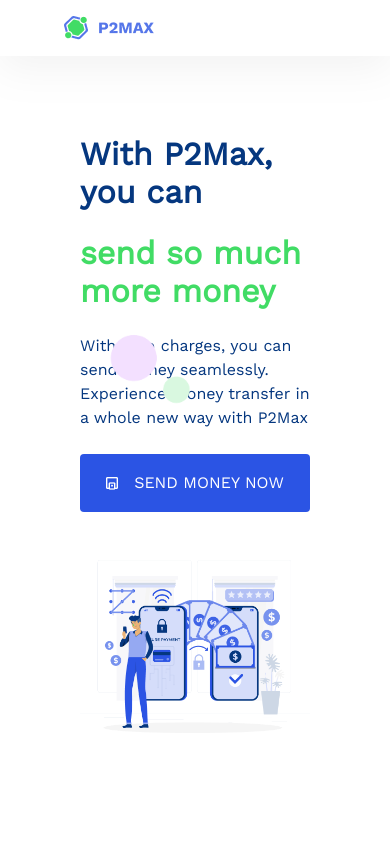
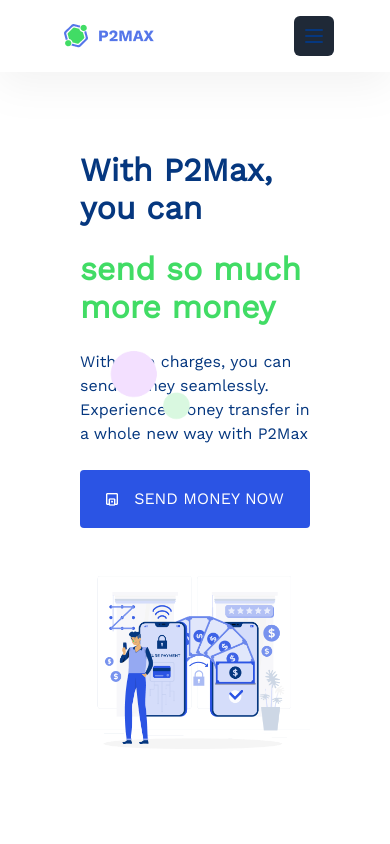
Before and after one commit to Team-Zoldyck/P2MAX, a React (Create React App) app in the folder frontend/: page / in a window 390 px wide. Shown: the top 844 px of the page. Built offline with nearby package versions, Linux system fonts and the light colour scheme.

Commit message:
added the mobile navbar functionality back

```diff
--- a/frontend/src/components/Navbar.jsx
+++ b/frontend/src/components/Navbar.jsx
@@ -2,15 +2,18 @@
 import { Link } from 'react-router-dom';
 import "../App.css";
 import logo from "../assets/images/logo.png";
-// import { Transition } from "@headlessui/react";
+import { Transition } from "@headlessui/react";
 import { FaRegBell } from "react-icons/fa";
 import { FiChevronDown } from "react-icons/fi";
 import { MdOutlineHome, MdOutlinePersonOutline } from "react-icons/md";
 import { RiBankLine } from "react-icons/ri";
 import { BiWalletAlt } from "react-icons/bi";
 import profile_image from "../assets/images/profile-image.png";
+import { useState } from 'react';
 
 const Navbar = ({ user }) => {
+
+  const [isOpen, setIsOpen] = useState(false);
 
   return (
     <>
@@ -60,6 +63,102 @@
               }
             </div>
           </div>
+          <div className="-mr-2 flex md:hidden">
+            <button
+              onClick={() => setIsOpen(!isOpen)}
+              type="button"
+              className="bg-gray-800 inline-flex items-center justify-center p-2 rounded-md text-matic hover:text-white hover:bg-gray-700 focus:outline-none focus:ring-2 focus:ring-offset-2 focus:ring-offset-gray-800 focus:ring-white"
+              aria-controls="mobile-menu"
+              aria-expanded="false"
+            >
+              <span className="sr-only">Open main menu</span>
+              {!isOpen ? (
+                <svg
+                  className="block h-6 w-6"
+                  xmlns="http://www.w3.org/2000/svg"
+                  fill="none"
+                  viewBox="0 0 24 24"
+                  stroke="currentColor"
+                  aria-hidden="true"
+                >
+                  <path
+                    strokeLinecap="round"
+                    strokeLinejoin="round"
+                    strokeWidth="2"
+                    d="M4 6h16M4 12h16M4 18h16"
+                  />
+                </svg>
+              ) : (
+                <svg
+                  className="block h-6 w-6"
+                  xmlns="http://www.w3.org/2000/svg"
+                  fill="none"
+                  viewBox="0 0 24 24"
+                  stroke="currentColor"
+                  aria-hidden="true"
+                >
+                  <path
+                    strokeLinecap="round"
+                    strokeLinejoin="round"
+                    strokeWidth="2"
+                    d="M6 18L18 6M6 6l12 12"
+                  />
+                </svg>
+              )}
+            </button>
+          </div>
+          {/* </div>
+          </div> */}
+
+          <Transition
+            show={isOpen}
+            enter="transition ease-out duration-100 transform"
+            enterFrom="opacity-0 scale-95"
+            enterTo="opacity-100 scale-100"
+            leave="transition ease-in duration-75 transform"
+            leaveFrom="opacity-100 scale-100"
+            leaveTo="opacity-0 scale-95"
+          >
+            <div className="md:hidden" id="mobile-menu">
+              <div className="px-2 pt-2 pb-3 space-y-1 sm:px-3 text-matic">
+                <Link to="/" className="hover:text-[#41DC65] text-[#05377F] px-3 py-2 rounded-md text-xs tracking-tight leading-3 font-bold flex justify-center items-center"><MdOutlineHome className='mr-[1px]' size='1.2em'/> Home</Link>
+                <Link to="/" className="hover:text-[#41DC65] text-[#05377F] px-3 py-2 rounded-md text-xs tracking-tight leading-3 font-bold flex justify-center items-center"><RiBankLine className='mr-[2px]' size='1.2em'/> Transfer</Link>
+                {
+                  (user)
+                  ?
+                  (
+                    <Link to="/" className="hover:text-[#41DC65] text-[#05377F] px-3 py-2 rounded-md text-xs tracking-tight leading-3 font-bold flex justify-center items-center"><BiWalletAlt className='mr-[1px]' size='1.2em'/> Wallet</Link>
+                  )
+                  :
+                  (
+                    ''
+                  )
+                }
+                <Link to="/" className="hover:text-[#41DC65] text-[#05377F] px-3 py-2 rounded-md text-xs tracking-tight leading-3 font-bold flex justify-center items-center"><MdOutlinePersonOutline className='mr-[1px]' size='1.2em'/> About Us</Link>
+                <Link to="/faqs" className="hover:text-[#41DC65] text-[#05377F] px-3 py-2 rounded-md text-xs tracking-tight leading-3 font-bold">FAQs</Link>
+                <Link to="/" className="hover:text-[#41DC65] text-[#05377F] px-3 py-2 rounded-md text-xs tracking-tight leading-3 font-bold">Support</Link>
+                {
+                  (user)
+                  ?
+                  (
+                    <>
+                      <Link to="/" className="px-3 py-2 rounded-md text-sm font-medium"><FaRegBell size='1.2em' /></Link>
+                      <Link to="/" className="px-3 py-2 rounded-md font-bold flex justify-center items-center">
+                        <div className='mr-1'>
+                            <img src={profile_image} alt='Profile_Picture'/>
+                        </div>
+                        <FiChevronDown size='1.2em'/>
+                      </Link>
+                    </>
+                  )
+                  :
+                  (
+                    <Link to="/login" className="hover:text-[#41DC65] text-[#05377F] px-3 py-2 rounded-md text-xs tracking-tight leading-3 font-bold">Login</Link>
+                  )
+                }
+              </div>
+            </div>
+          </Transition>
         </nav>
       </div>
     </>
```
